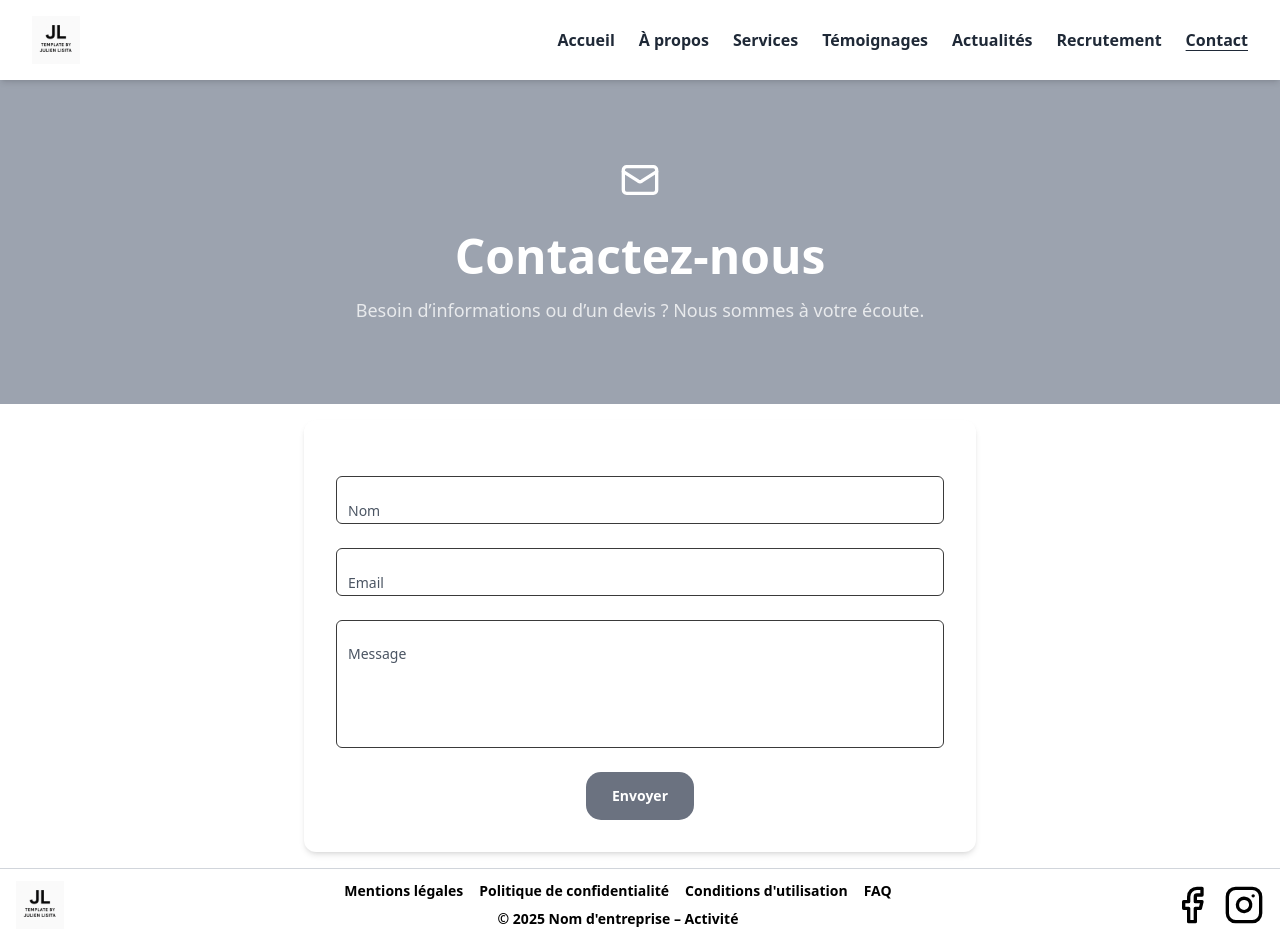
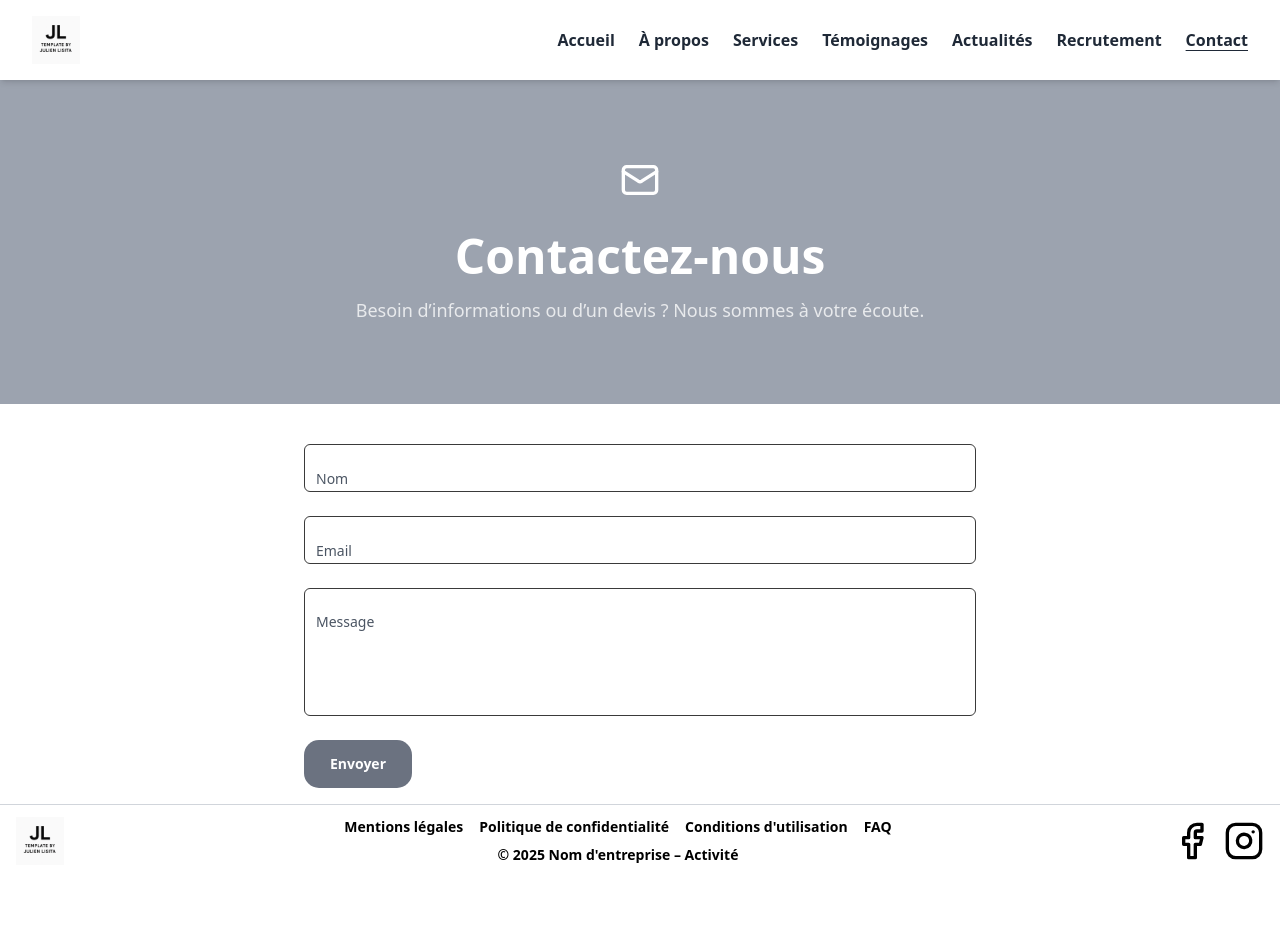
Before and after one commit to julienlisita/nextjs-ts-tailwind-template, a Next.js app: page /contact in a window 1280 px wide. After the commit the page ends 877 px from the top, so only its background shows below. Built offline with nearby package versions, Linux system fonts and the light colour scheme.

Commit message:
feat: add ctaAlign prop to ContactForm and simplify base styles

```diff
--- a/src/components/form/ContactForm.css
+++ b/src/components/form/ContactForm.css
@@ -1,5 +1,5 @@
 .contact-form {
-  @apply w-full rounded-xl p-6 sm:p-8 space-y-6 shadow-md;
+  @apply space-y-6;
   background-color: white;
   color: #3b2f2f; /* texte de base */
 }
--- a/src/components/form/ContactForm.tsx
+++ b/src/components/form/ContactForm.tsx
@@ -7,7 +7,20 @@ import FloatingInput from '../form/FloatingInput';
 import FloatingTextarea from '../form/FloatingTextarea';
 import './ContactForm.css';
 
-export default function ContactForm() {
+type ContactFormProps = {
+  /** Alignement du bouton CTA (appliqué à partir de lg) */
+  ctaAlign?: 'left' | 'center' | 'right';
+};
+
+export default function ContactForm({ ctaAlign = 'left' }: ContactFormProps) {
+  // mapping responsive : mobile = center, desktop selon prop
+  const alignClass =
+    ctaAlign === 'center'
+      ? 'text-center lg:text-center'
+      : ctaAlign === 'right'
+        ? 'text-center lg:text-right'
+        : 'text-center lg:text-left';
+
   return (
     <form
       name="contact"
@@ -30,7 +43,8 @@ export default function ContactForm() {
       <FloatingInput label="Email" name="email" type="email" required />
       <FloatingTextarea label="Message" name="message" required />
 
-      <div className="text-center">
+      {/* CTA : centré mobile, prop appliquée desktop */}
+      <div className={alignClass}>
         <Button type="submit" variant="primary">
           Envoyer
         </Button>
```
